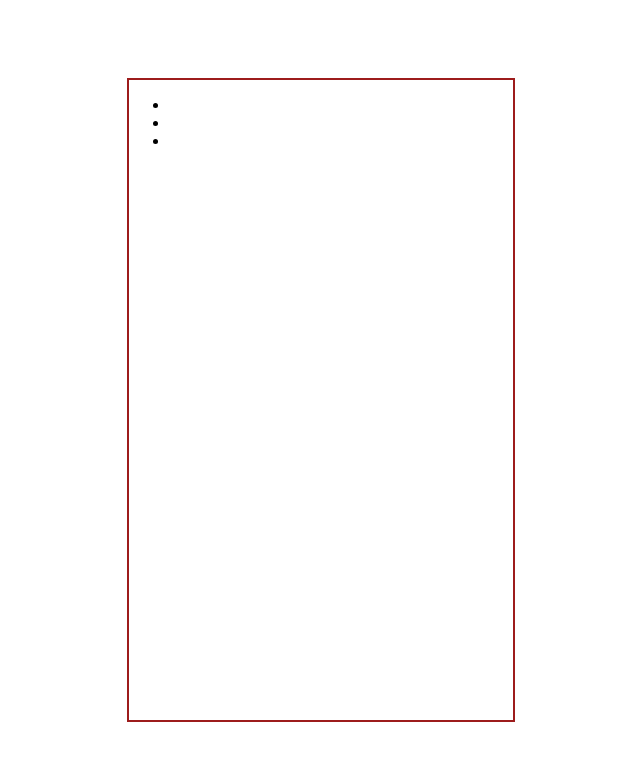
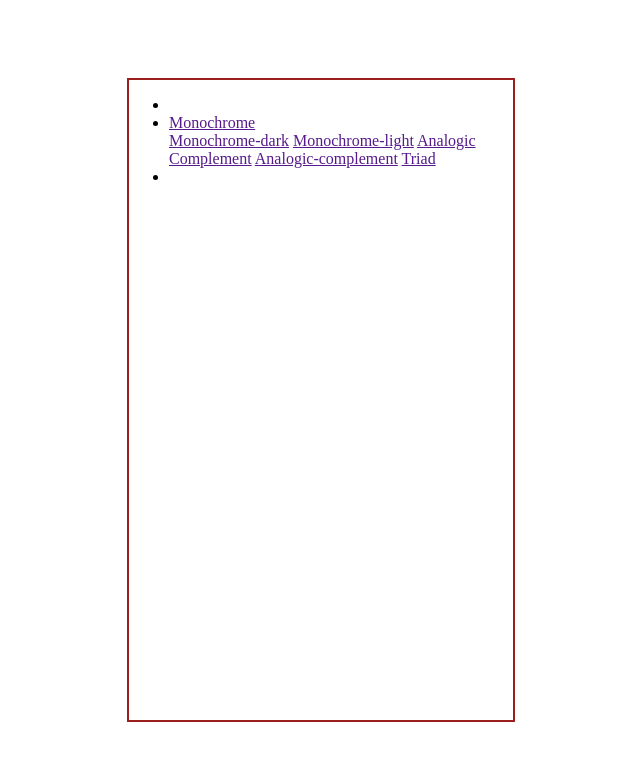
Before and after one commit to anwarrahim/color-scheme-generator, a plain HTML site: page index.html in a window 1280 px wide. Shown: the whole page, without its empty margins (319-959 px from the left). Drawn offline with Linux system fonts and the light colour scheme.

Commit message:
Add color scheme options to the main navigation

```diff
--- a/index.html
+++ b/index.html
@@ -15,7 +15,18 @@
             <div class="main-body-header">
                 <ul>
                     <li></li>
-                    <li></li>
+                    <li>
+                        <a href=""> Monochrome</a>
+                        <div>
+                            <a href="">Monochrome-dark</a>
+                            <a href="">Monochrome-light</a>
+                            <a href="">Analogic</a>
+                            <a href="">Complement</a>
+                            <a href="">Analogic-complement</a>
+                            <a href="">Triad</a>
+                        </div>
+                    </li>
+
                     <li></li>
                 </ul>
 
```
